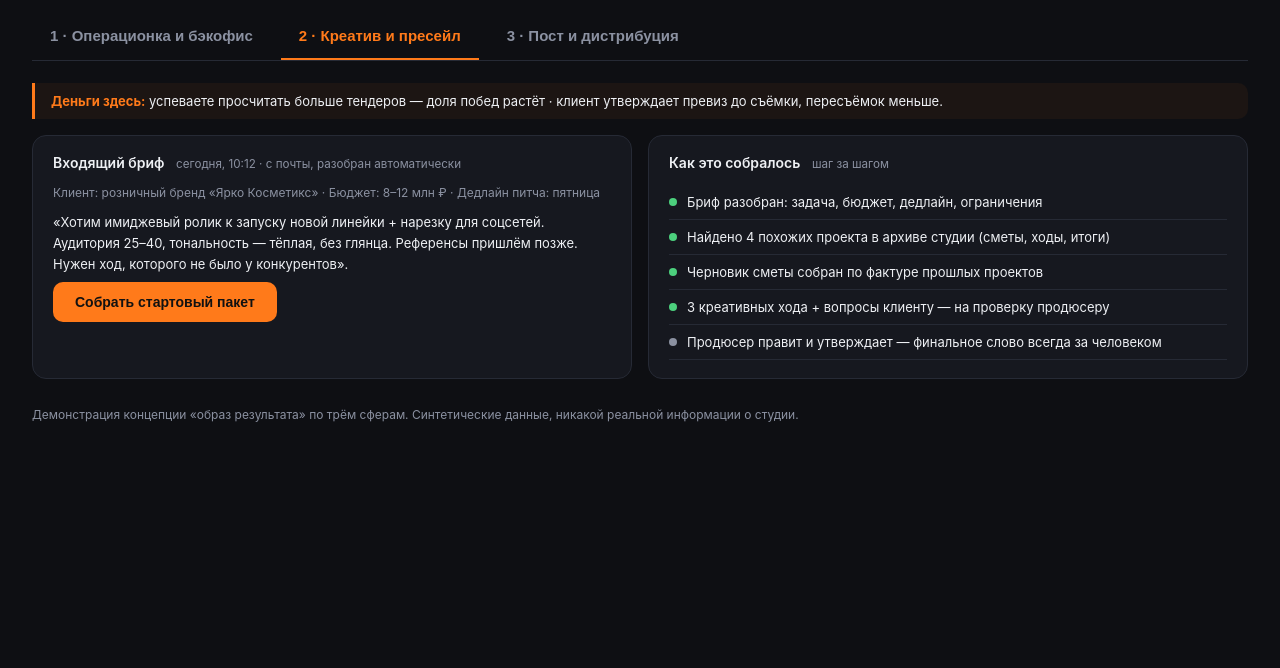
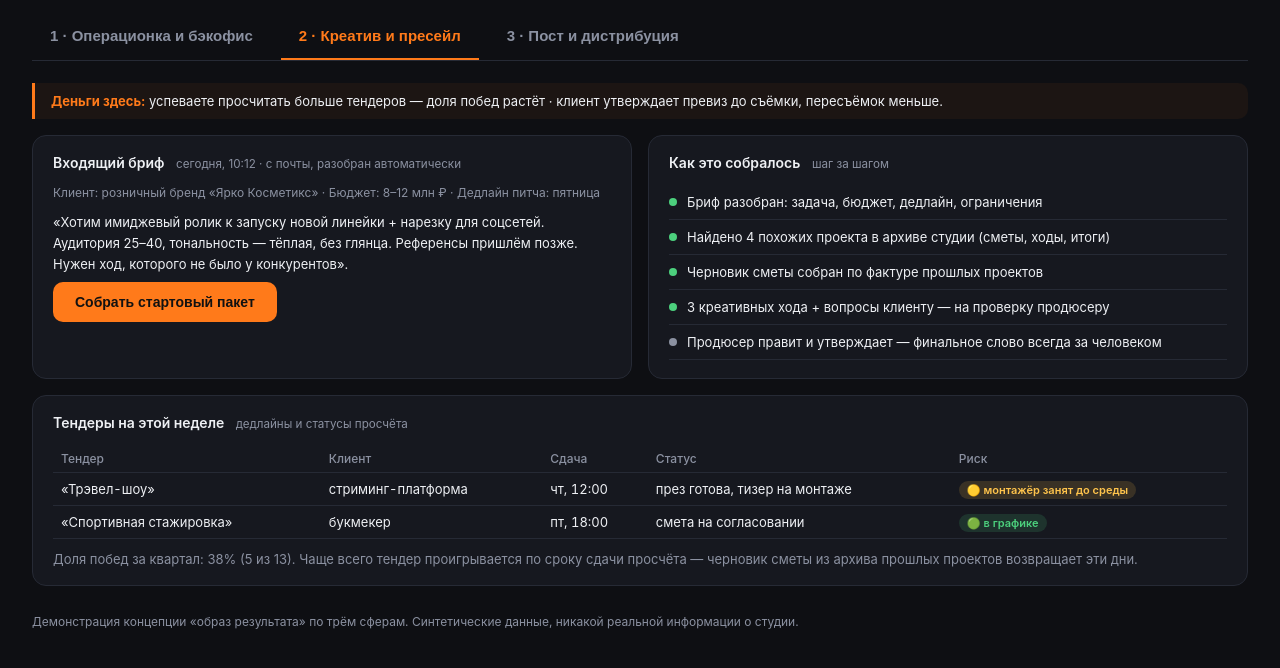
Before and after one commit to EgorYanygin/studio-ops-demo, a plain HTML site: page index.html in a window 1280 px wide. Both pictures are taken after a click on the button "2 · Креатив и пресейл". Shown: the part 80-748 px from the top of the page. Drawn offline with Linux system fonts and the light colour scheme.

Commit message:
Тендеры перенесены на вкладку «Креатив и пресейл»

```diff
--- a/index.html
+++ b/index.html
@@ -110,7 +110,7 @@
   <div class="card kpi"><div class="label">Выручка с начала года</div><div class="value">412,4 млн ₽</div><div class="delta up">▲ 8% к плану</div></div>
   <div class="card kpi"><div class="label">Маржа по студии</div><div class="value">7,1%</div><div class="delta down">▼ 0,9 п.п. к плану · −3,7 млн ₽</div></div>
   <div class="card kpi"><div class="label">Касса на сегодня</div><div class="value">31,2 млн ₽</div><div class="delta"><span class="warncol">⚠ прогноз разрыва в августе</span> · <span class="down">просрочены 2 счёта — 6,1 млн ₽</span></div></div>
-  <div class="card kpi"><div class="label">Проекты / тендеры в работе</div><div class="value">14 / 6</div><div class="delta"><span class="down">3 вне сметы</span> · <span class="warncol">ближайшая сдача тендера: чт 12:00</span></div></div>
+  <div class="card kpi"><div class="label">Проектов в работе</div><div class="value">14</div><div class="delta"><span class="down">3 вне сметы</span> · <span class="warncol">2 в зоне риска</span></div></div>
 </div>
 
 <div class="grid two">
@@ -223,6 +223,16 @@
       <li>Приёмка: кто финально согласует — маркетинг или собственник?</li>
     </ul>
   </div>
+</div>
+
+<div class="card" style="margin-top:16px">
+  <h2>Тендеры на этой неделе <small>дедлайны и статусы просчёта</small></h2>
+  <table>
+    <tr><th>Тендер</th><th>Клиент</th><th>Сдача</th><th>Статус</th><th>Риск</th></tr>
+    <tr><td>«Трэвел-шоу»</td><td>стриминг-платформа</td><td>чт, 12:00</td><td>през готова, тизер на монтаже</td><td><span class="pill risk">🟡 монтажёр занят до среды</span></td></tr>
+    <tr><td>«Спортивная стажировка»</td><td>букмекер</td><td>пт, 18:00</td><td>смета на согласовании</td><td><span class="pill ok">🟢 в графике</span></td></tr>
+  </table>
+  <p class="muted" style="font-size:13px; margin-top:12px">Доля побед за квартал: 38% (5 из 13). Чаще всего тендер проигрывается по сроку сдачи просчёта — черновик сметы из архива прошлых проектов возвращает эти дни.</p>
 </div>
 
 </div>
```
